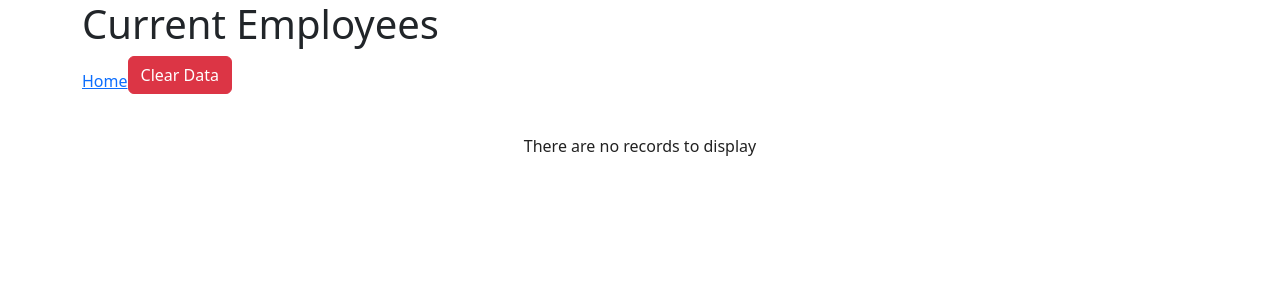
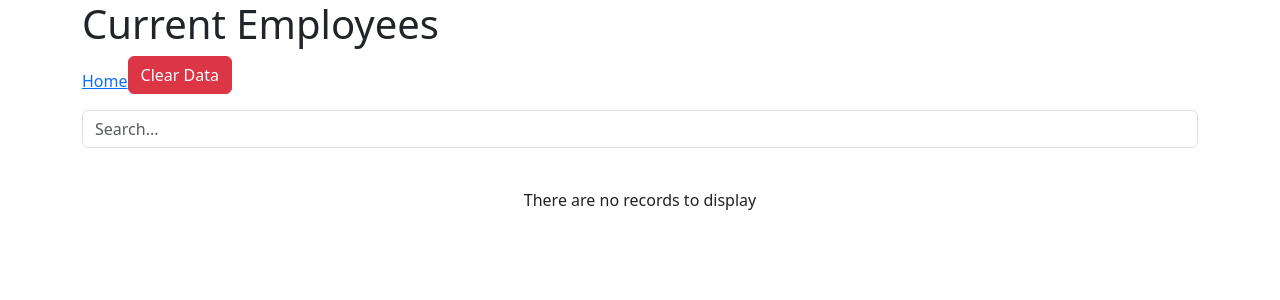
Before and after one commit to Ekkylibre/Wealth_Health, a React (Vite) app: page /ListEmployeePage in a window 1280 px wide. Shown: the top 300 px of the page. Built offline with nearby package versions, Linux system fonts and the light colour scheme.

Commit message:
✨ Pages > ListEmployeePage > Add SearchBar

```diff
--- a/src/pages/ListEmployeePage.jsx
+++ b/src/pages/ListEmployeePage.jsx
@@ -21,15 +21,37 @@ const columns = [
 
 function ListEmployeePage() {
   const [employees, setEmployees] = useState([]);
+  const [filteredEmployees, setFilteredEmployees] = useState([]);
+  const [searchTerm, setSearchTerm] = useState('');
 
   useEffect(() => {
     const employeesData = JSON.parse(localStorage.getItem('employees')) || [];
     setEmployees(employeesData);
+    setFilteredEmployees(employeesData); // Initialise également les employés filtrés avec toutes les données
   }, []);
 
   const handleClearLocalStorage = () => {
     localStorage.removeItem('employees');
     setEmployees([]);
+    setFilteredEmployees([]);
+  };
+
+  const handleSearchChange = (e) => {
+    const searchTerm = e.target.value;
+    setSearchTerm(searchTerm);
+
+    // Filtrer les employés en fonction du terme de recherche
+    const filteredData = employees.filter(employee =>
+      employee.firstName.toLowerCase().includes(searchTerm.toLowerCase()) ||
+      employee.lastName.toLowerCase().includes(searchTerm.toLowerCase()) ||
+      employee.department.toLowerCase().includes(searchTerm.toLowerCase()) ||
+      employee.street.toLowerCase().includes(searchTerm.toLowerCase()) ||
+      employee.city.toLowerCase().includes(searchTerm.toLowerCase()) ||
+      employee.state.toLowerCase().includes(searchTerm.toLowerCase()) ||
+      employee.zipCode.toLowerCase().includes(searchTerm.toLowerCase())
+    );
+
+    setFilteredEmployees(filteredData);
   };
 
   return (
@@ -37,9 +59,18 @@ function ListEmployeePage() {
       <h1>Current Employees</h1>
       <Link to="/">Home</Link>
       <button className="btn btn-danger mb-3" onClick={handleClearLocalStorage}>Clear Data</button>
+
+      <input
+        type="text"
+        placeholder="Search..."
+        value={searchTerm}
+        onChange={handleSearchChange}
+        className="form-control mb-3"
+      />
+
       <DataTable
         columns={columns}
-        data={employees}
+        data={filteredEmployees}
         pagination
       />
     </div>
```
